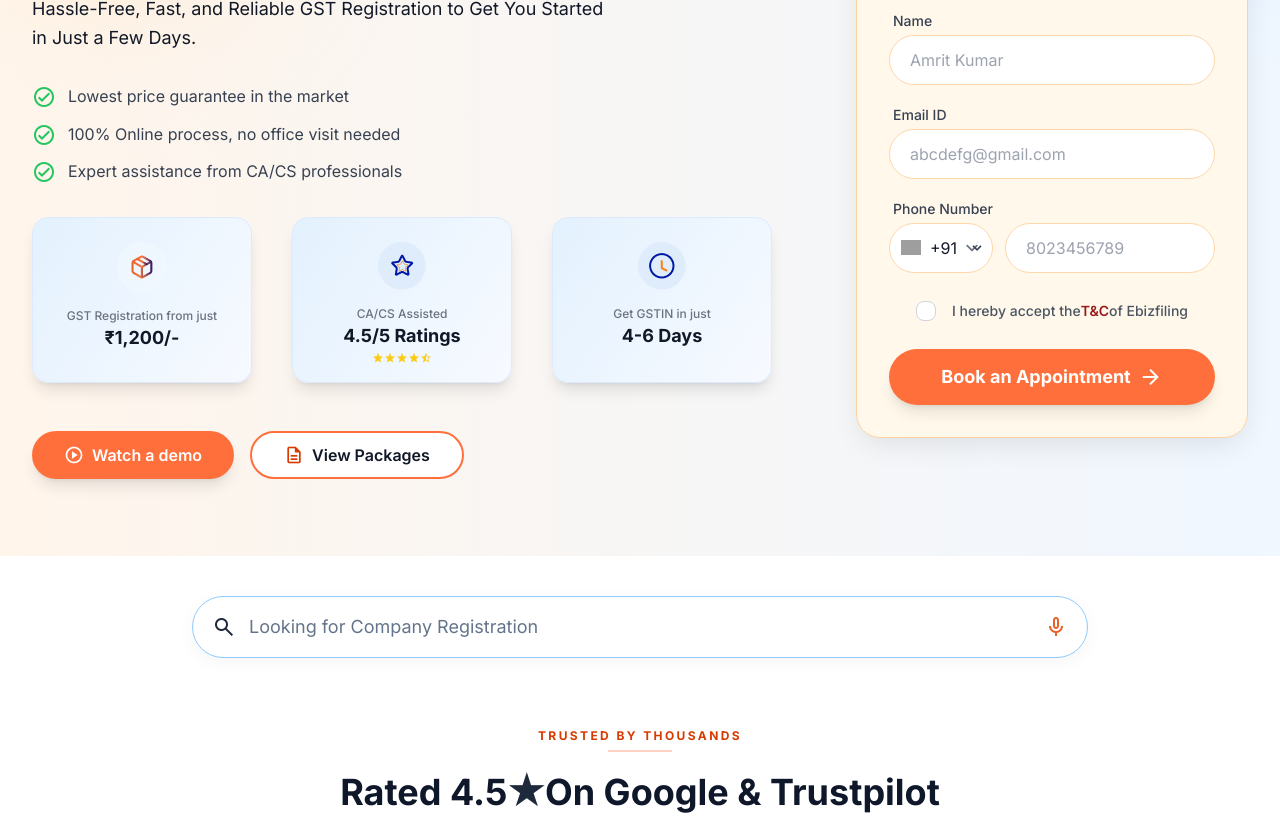
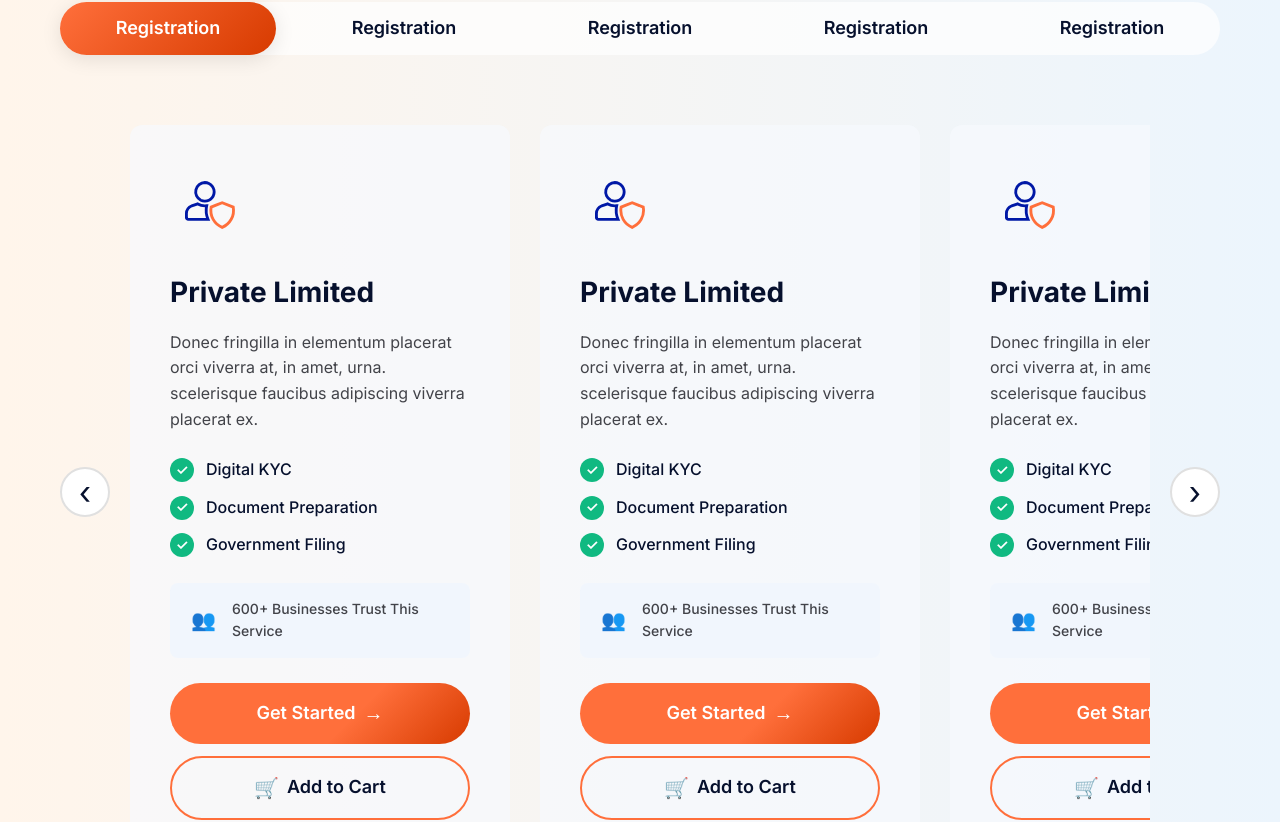
Before and after one commit to sandesh9680/vite-app, a React (Vite) app: page / in a window 1280 px wide. Shown: the part 1660-2482 px from the top of the page. Built offline with nearby package versions, Linux system fonts and the light colour scheme; grey boxes are pictures that could not be loaded.

Commit message:
service for home

```diff
--- a/src/pages/Home.jsx
+++ b/src/pages/Home.jsx
@@ -14,6 +14,7 @@ import Insights from '../components/Insights';
 import Guidance from '../components/Guidance';
 import FAQ from '../components/FAQ';
 import Services from './Services';
+import ServiceForHome from './ServiceForHome';
 
 const Home = () => {
   return (
@@ -21,7 +22,7 @@ const Home = () => {
       <Hero />
       <ClientCount />
       {/* <SmartCompliance /> */}
-      <Services />
+      <ServiceForHome />
       <Features />
       <TrustedPartner />
       <Testimonials />
--- /dev/null
+++ b/src/pages/ServiceForHome.jsx
@@ -0,0 +1,162 @@
+import React, { useState, useRef } from 'react';
+import '../components/ServicesPage.css';
+
+const ServiceForHome = () => {
+  const [activeTab, setActiveTab] = useState(0);
+  const carouselRef = useRef(null);
+
+  const tabs = ['Registration', 'Registration', 'Registration', 'Registration', 'Registration'];
+
+  const serviceCards = [
+    {
+      icon: '👥',
+      title: 'Private Limited',
+      description: 'Donec fringilla in elementum placerat orci viverra at, in amet, urna. scelerisque faucibus adipiscing viverra placerat ex.',
+      features: [
+        { icon: '✓', text: 'Digital KYC' },
+        { icon: '✓', text: 'Document Preparation' },
+        { icon: '✓', text: 'Government Filing' },
+      ],
+      trustText: '600+ Businesses Trust This Service',
+      trustIcon: '👥',
+    },
+    {
+      icon: '👥',
+      title: 'Private Limited',
+      description: 'Donec fringilla in elementum placerat orci viverra at, in amet, urna. scelerisque faucibus adipiscing viverra placerat ex.',
+      features: [
+        { icon: '✓', text: 'Digital KYC' },
+        { icon: '✓', text: 'Document Preparation' },
+        { icon: '✓', text: 'Government Filing' },
+      ],
+      trustText: '600+ Businesses Trust This Service',
+      trustIcon: '👥',
+    },
+    {
+      icon: '👥',
+      title: 'Private Limited',
+      description: 'Donec fringilla in elementum placerat orci viverra at, in amet, urna. scelerisque faucibus adipiscing viverra placerat ex.',
+      features: [
+        { icon: '✓', text: 'Digital KYC' },
+        { icon: '✓', text: 'Document Preparation' },
+        { icon: '✓', text: 'Government Filing' },
+      ],
+      trustText: '600+ Businesses Trust This Service',
+      trustIcon: '👥',
+    },
+  ];
+
+  const scrollCarousel = (direction) => {
+    if (carouselRef.current) {
+      const firstCard = carouselRef.current.querySelector('.service-card-detailed');
+      const cardWidth =
+        (firstCard && firstCard.offsetWidth + 30) || // card width + typical gap
+        380; // sensible fallback
+
+      carouselRef.current.scrollBy({
+        left: direction * cardWidth,
+        behavior: 'smooth',
+      });
+    }
+  };
+
+  return (
+    <section className="services-page">
+      <div className="container">
+        {/* Services Header */}
+        <div className="services-header">
+          <div className="services-label">OUR SERVICES</div>
+          <h1 className="services-main-title">
+            <span className="highlight">Smart</span> Compliance & <span className="highlight">Legal</span> Solutions For Businesses
+          </h1>
+        </div>
+
+        {/* Navigation Tabs */}
+        <div className="services-tabs">
+          {tabs.map((tab, index) => (
+            <button
+              key={index}
+              className={`service-tab ${activeTab === index ? 'active' : ''}`}
+              onClick={() => setActiveTab(index)}
+            >
+              {tab}
+            </button>
+          ))}
+        </div>
+
+        {/* Service Cards Carousel */}
+        <div className="services-carousel-wrapper">
+          <button
+            className="carousel-nav-btn carousel-prev"
+            onClick={() => scrollCarousel(-1)}
+            aria-label="Previous"
+          >
+            ‹
+          </button>
+
+          <div className="services-cards-container" ref={carouselRef}>
+            {serviceCards.map((card, index) => (
+              <div key={index} className="service-card-detailed">
+                <div className="service-card-icon-wrapper">
+                  {/* <div className="service-card-icon">{card.icon}</div> */}
+                  <div className="service-card-icon"><svg width="84" height="84" viewBox="0 0 84 84" fill="none" xmlns="http://www.w3.org/2000/svg">
+<path d="M36.6011 18.4087C38.063 18.4119 39.5061 18.7421 40.8238 19.3755C42.1478 20.0119 43.3114 20.9384 44.2291 22.0854C45.1467 23.2325 45.7953 24.5711 46.1255 26.0024C46.4558 27.4339 46.4597 28.9217 46.1373 30.355C45.8149 31.7883 45.1737 33.1305 44.2623 34.2827C43.3508 35.4349 42.1922 36.3676 40.8716 37.0112C39.5511 37.6549 38.1024 37.9934 36.6334 38.0015C35.1728 38.0095 33.7291 37.6907 32.4078 37.0688C30.4381 36.0858 28.8545 34.4713 27.9097 32.4829C26.9644 30.4931 26.7134 28.2435 27.1968 26.0942C27.6803 23.945 28.8703 22.0197 30.5767 20.6265C32.2809 19.2351 34.4018 18.4545 36.6011 18.4087Z" stroke="#0018A6" stroke-width="3"/>
+<path d="M17.25 50.6934C17.248 48.9846 17.7846 47.3182 18.7832 45.9316C19.7196 44.6315 21.0179 43.6387 22.5127 43.0752L22.8135 42.9688L29.1719 40.8545C31.4163 42.1711 33.9739 42.8711 36.585 42.8711C37.2872 42.8711 37.9063 42.8709 38.4824 42.8281C38.4569 42.932 38.4348 43.0367 38.417 43.1426C37.4971 47.8633 38.0288 52.7313 39.9102 57.1162H19.1748C18.6647 57.1152 18.1752 56.9115 17.8145 56.5508C17.4989 56.2351 17.3042 55.8211 17.2598 55.3809L17.25 55.1914V50.6934Z" stroke="#0018A6" stroke-width="3"/>
+<path d="M66.4091 44.2474C67.1968 48.6217 66.4499 53.1376 64.287 57.0277C62.1667 60.8413 58.8171 63.8159 54.7939 65.476C50.7868 63.8212 47.4479 60.8625 45.3251 57.0697C43.1436 53.1717 42.3844 48.639 43.1718 44.2465C46.4385 42.9353 51.5104 40.9115 54.7929 39.6L66.4091 44.2474Z" stroke="#FF6F3B" stroke-width="3"/>
+</svg>
+</div>
+                </div>
+                <div className="service-card-content">
+                  <h3 className="service-card-title">{card.title}</h3>
+                  <p className="service-card-description">{card.description}</p>
+
+                  <div className="service-features-list">
+                    {card.features.map((feature, idx) => (
+                      <div key={idx} className="service-feature-item">
+                        <span className="feature-check">{feature.icon}</span>
+                        <span className="feature-text">{feature.text}</span>
+                      </div>
+                    ))}
+                  </div>
+
+                  <div className="service-trust-badge">
+                    <span className="trust-icon">{card.trustIcon}</span>
+                    <span className="trust-text">{card.trustText}</span>
+                  </div>
+
+                  <button className="service-get-started-btn">
+                    Get Started
+                    <span className="btn-arrow">→</span>
+                  </button>
+
+                  <button className="service-add-to-cart-btn">
+                    <span className="cart-icon">🛒</span>
+                    Add to Cart
+                  </button>
+                </div>
+              </div>
+            ))}
+          </div>
+
+          <button
+            className="carousel-nav-btn carousel-next"
+            onClick={() => scrollCarousel(1)}
+            aria-label="Next"
+          >
+            ›
+          </button>
+        </div>
+
+        {/* Pagination Dots */}
+        <div className="services-pagination">
+          <span className="pagination-dot active"></span>
+          <span className="pagination-dot"></span>
+          <span className="pagination-dot"></span>
+          <span className="pagination-dot"></span>
+        </div>
+      </div>
+    </section>
+  );
+};
+
+export default ServiceForHome;
```
